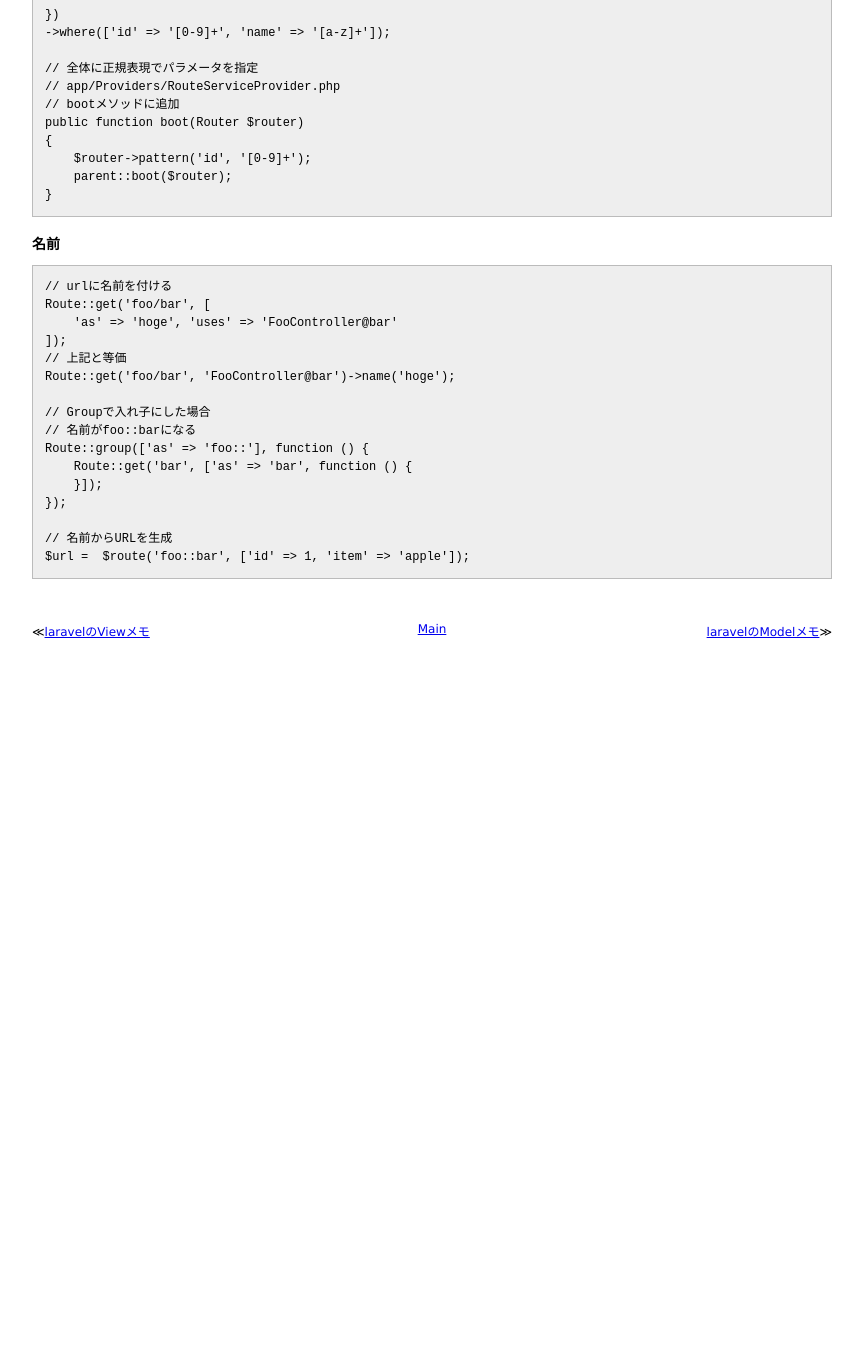
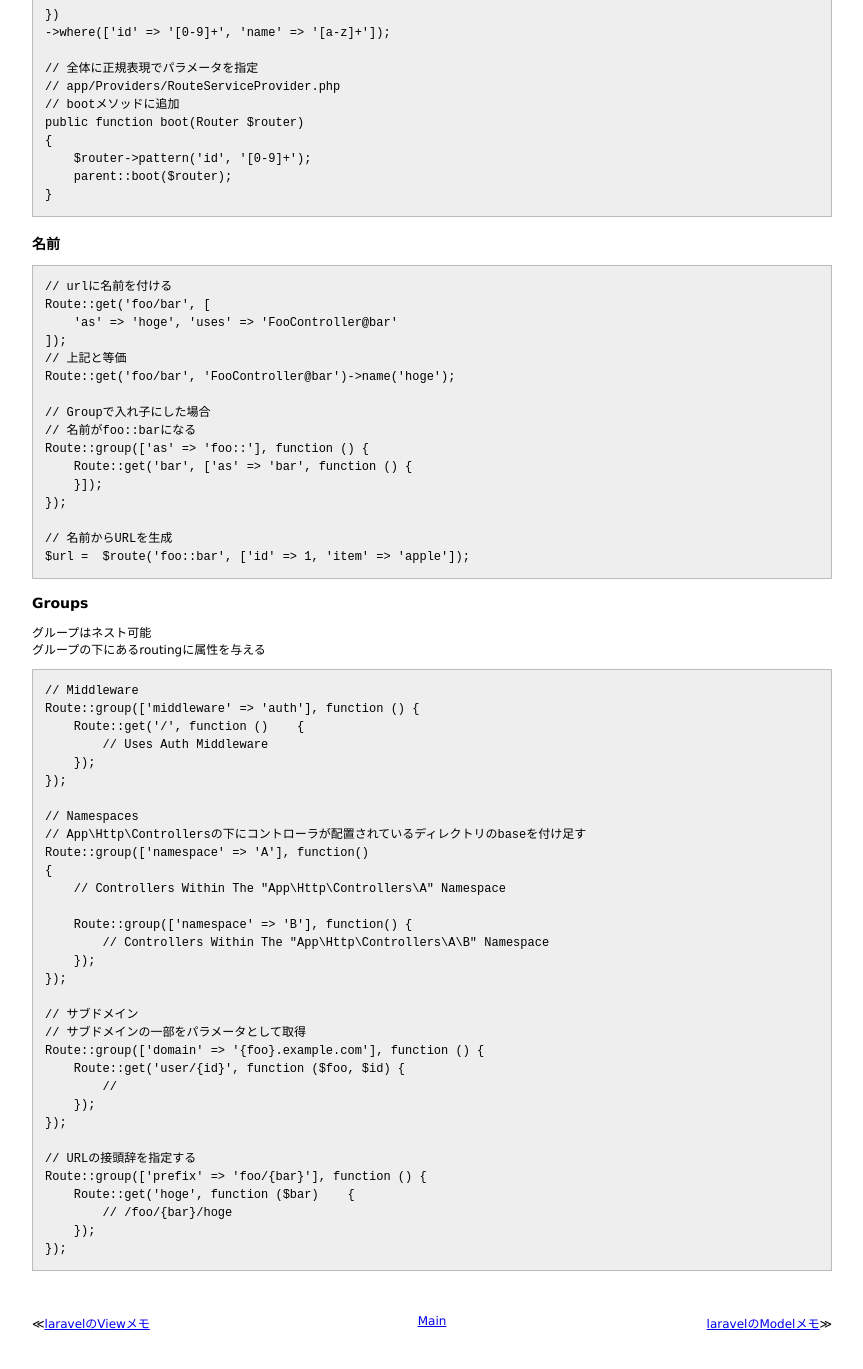
Before and after one commit to 38elements/38elements.github.com, a Jekyll site: the page built from _posts/2016-05-06-laravel-routing.md, in a window 1280 px wide and 1400 px high, scrolled down 674 px. Shown: the top 1369 px of the window, without its empty margins (208-1071 px from the left). Built offline with Jekyll 4.4.1, drawn with Linux system fonts in a browser that asks for light colours; before the commit the page ends 1382 px from its top, so only the background shows below that.

Commit message:
Update 2016-05-06-laravel-routing.md

````diff
--- a/_posts/2016-05-06-laravel-routing.md
+++ b/_posts/2016-05-06-laravel-routing.md
@@ -71,3 +71,42 @@ Route::group(['as' => 'foo::'], function () {
 // 名前からURLを生成
 $url =  $route('foo::bar', ['id' => 1, 'item' => 'apple']);
 ```
+
+### Groups
+グループはネスト可能
+グループの下にあるroutingに属性を与える
+
+```
+// Middleware
+Route::group(['middleware' => 'auth'], function () {
+    Route::get('/', function ()    {
+        // Uses Auth Middleware
+    });
+});
+
+// Namespaces
+// App\Http\Controllersの下にコントローラが配置されているディレクトリのbaseを付け足す
+Route::group(['namespace' => 'A'], function()
+{
+    // Controllers Within The "App\Http\Controllers\A" Namespace
+
+    Route::group(['namespace' => 'B'], function() {
+        // Controllers Within The "App\Http\Controllers\A\B" Namespace
+    });
+});
+
+// サブドメイン
+// サブドメインの一部をパラメータとして取得
+Route::group(['domain' => '{foo}.example.com'], function () {
+    Route::get('user/{id}', function ($foo, $id) {
+        //
+    });
+});
+
+// URLの接頭辞を指定する
+Route::group(['prefix' => 'foo/{bar}'], function () {
+    Route::get('hoge', function ($bar)    {
+        // /foo/{bar}/hoge
+    });
+});
+```
````
